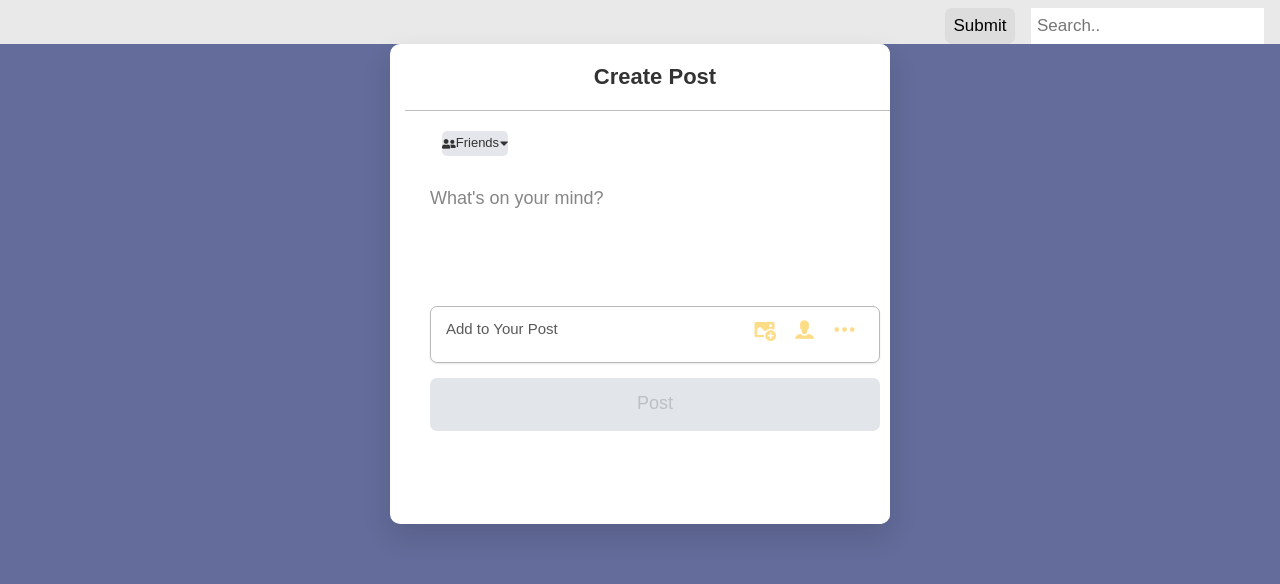
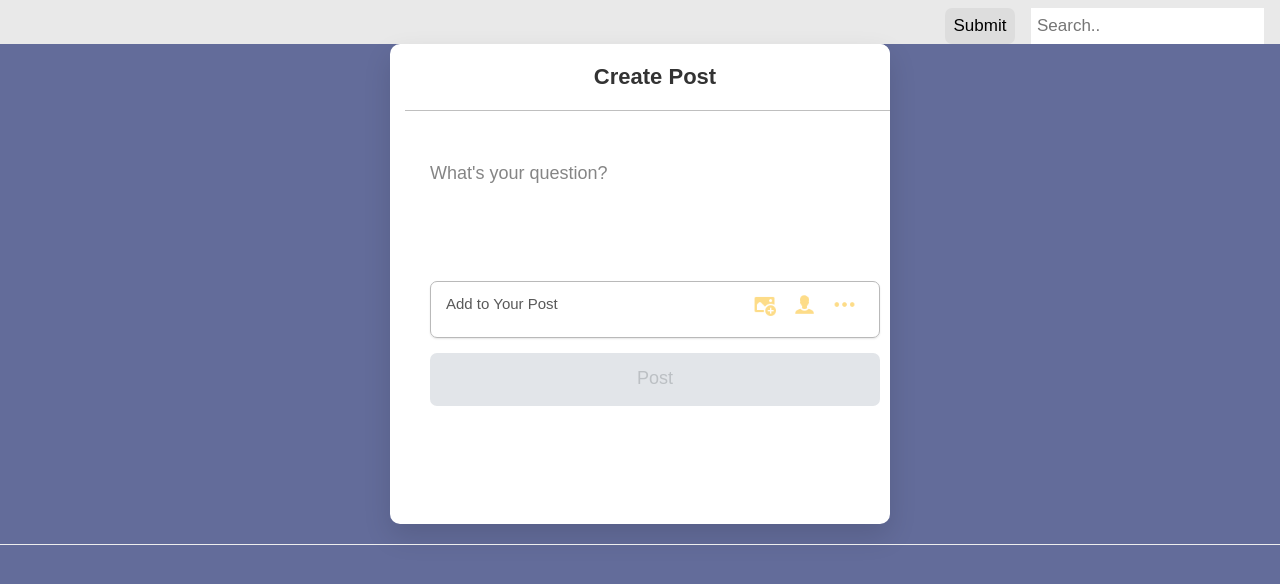
Before and after one commit to PRO-grammersss/Edu-hub, a Django app: template forum/templates/forum.html in a window 1280 px wide. Shown: the top 584 px of the page. Run offline with Django 3.2, Linux system fonts and the light colour scheme; the template is opened without the code that fills it, so the values that code supplies are empty; some libraries are stand-ins or nearby versions.

Commit message:
Update forum.html

```diff
--- a/forum/templates/forum.html
+++ b/forum/templates/forum.html
@@ -23,18 +23,11 @@
               <section class="post">
                 <header>Create Post</header>
                 <form action="#">
-                  <div class="content"> <!--Add account pfp and name-->
+                  <div class="content">
                     <div class="details">
-                      <div class="privacy">
-                        <i class="fas fa-user-friends"></i>
-                        <span>Friends</span>
-                        <i class="fas fa-caret-down"></i>
                     </div>
                   </div>
-                  </div>
-                  <textarea placeholder="What's on your mind?" spellcheck="false" required></textarea><!--Add account name-->
-                  <div class="theme-emoji">
-                  </div>
+                  <textarea id="myTextArea" placeholder="What's your question?" spellcheck="false" required></textarea><!--Add account name-->
                   <div class="options">
                     <p>Add to Your Post</p>
                     <ul class="list">
@@ -43,72 +36,12 @@
                         <li><img src="icons8-more-30.png" alt="gallery"></li>
                     </ul>
                     </div>
-                    <button class="postb">Post</button>
+                    <button onclick="send123()"class="postb">Post</button>
                   </form>
                 </section>
-                <section class="audience">
-                  <header>
-                    <div class="arrow-back"><i class="fas fa-arrow-left"></i></div>
-                    <p>Select Audience</p>
-                  </header>
-                  <div class="content">
-                    <p>Who can see your post?</p>
-                    <span>Your post will show up in News Feed, on your profile and in search results.</span>
-                  </div>
-                  <ul class="list">
-                    <li>
-                      <div class="column">
-                        <div class="icon"><i class="fas fa-globe-asia"></i></div>
-                        <div class="details">
-                          <p>Public</p>
-                          <span>Anyone on or off Facebook</span>
-                        </div>
-                      </div>
-                      <div class="radio"></div>
-                    </li>
-                    <li class="active">
-                      <div class="column">
-                        <div class="icon"><i class="fas fa-user-friends"></i></div>
-                        <div class="details">
-                          <p>Friends</p>
-                          <span>Your friends on Facebook</span>
-                        </div>
-                      </div>
-                      <div class="radio"></div>
-                    </li>
-                    <li>
-                      <div class="column">
-                        <div class="icon"><i class="fas fa-user"></i></div>
-                        <div class="details">
-                          <p>Specific</p>
-                          <span>Only show to some friends</span>
-                        </div>
-                      </div>
-                      <div class="radio"></div>
-                    </li>
-                    <li>
-                      <div class="column">
-                        <div class="icon"><i class="fas fa-lock"></i></div>
-                        <div class="details">
-                          <p>Only me</p>
-                          <span>Only you can see your post</span>
-                        </div>
-                      </div>
-                      <div class="radio"></div>
-                    </li>
-                    <li>
-                      <div class="column">
-                        <div class="icon"><i class="fas fa-cog"></i></div>
-                        <div class="details">
-                          <p>Custom</p>
-                          <span>Include and exclude friends</span>
-                        </div>
-                      </div>
-                      <div class="radio"></div>
-                    </li>
-                  </ul>
                 </section>
               </div>
             </div>
+            <hr>
     </body>
 </html>
```
Lines whose indentation alone changed are shown as unchanged.
